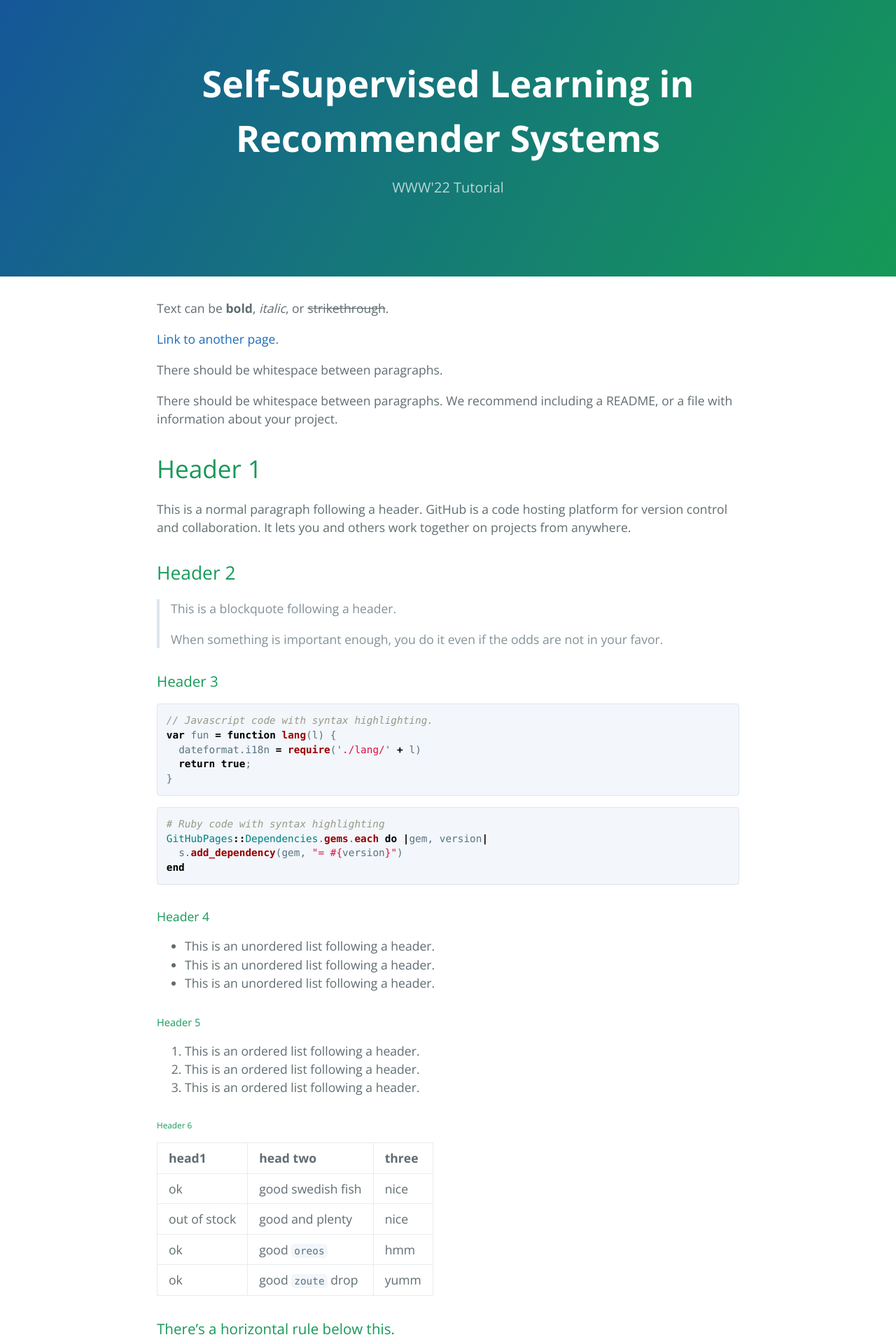
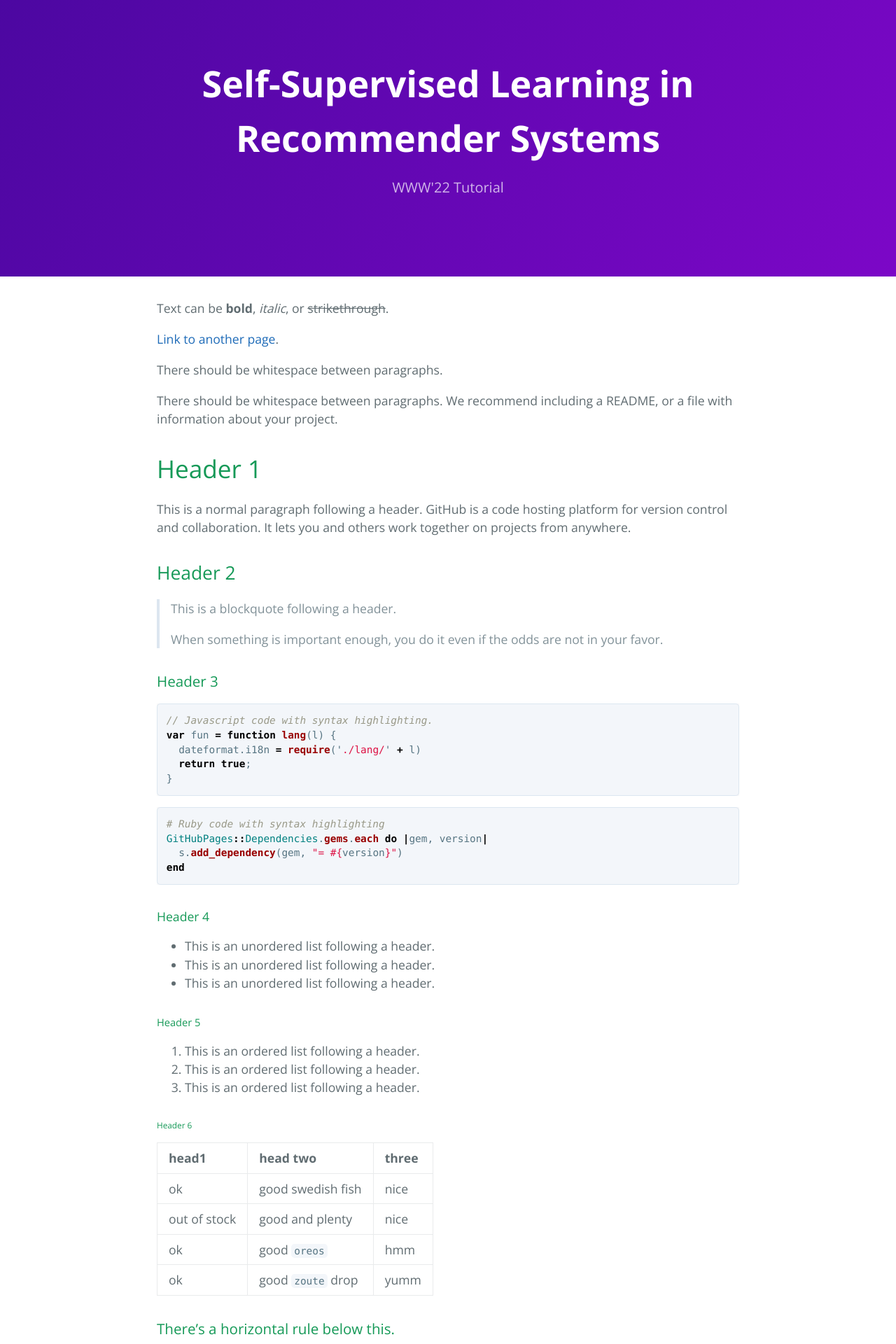
Before and after one commit to ssl-recsys/ssl-recsys.github.io, a Jekyll site: the page built from index.md, in a window 1280 px wide. Shown: the top 1920 px of the page at 70% size. Built offline with Jekyll 4.4.1, drawn with Linux system fonts in a browser that asks for light colours.

Commit message:
initialization

```diff
--- a/_sass/variables.scss
+++ b/_sass/variables.scss
@@ -4,8 +4,8 @@ $medium-breakpoint: 42em !default;
 
 // Headers
 $header-heading-color: #fff !default;
-$header-bg-color: #159957 !default;
-$header-bg-color-secondary: #155799 !default;
+$header-bg-color: #7c07c7 !default;
+$header-bg-color-secondary: #4c07a1 !default;
 
 // Text
 $section-headings-color: #159957 !default;
```
